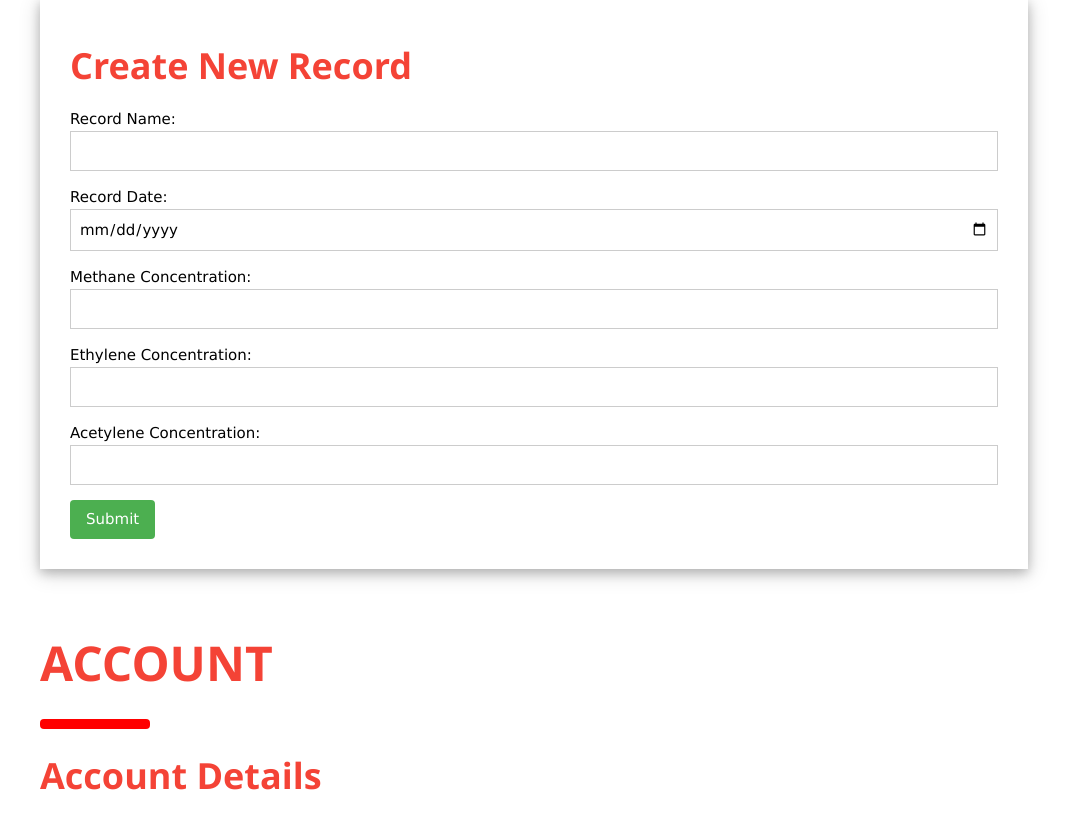
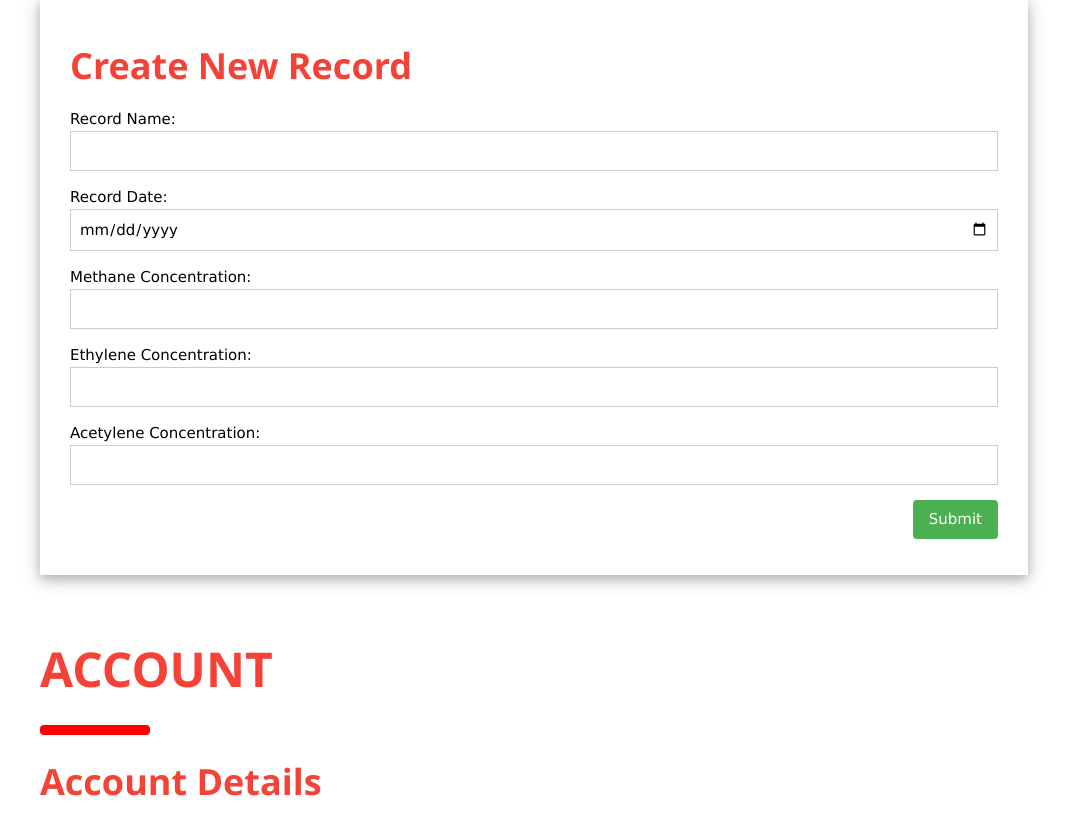
Before and after one commit to nazRainer/dissolved-gas-analysis, a Flask app: page / in a window 1280 px wide. Shown: the part 1255-2070 px from the top of the page, without its empty margins (196-1263 px from the left). Run offline with Flask 2, Linux system fonts and the light colour scheme.

Commit message:
commit record

```diff
--- a/templates/index.html
+++ b/templates/index.html
@@ -111,7 +111,7 @@
                 </tr>
             </table>
             <br><br>
-            <form class="w3-card-4" style="padding: 2rem;">
+            <form class="w3-card-4" style="padding: 2rem; padding-bottom: 5rem;">
                 <h2 class="w3-xxlarge w3-text-red"><b>Create New Record</b></h2>
 
                 <p>Record Name: <input class="w3-input w3-border w3-hover-green" type="text"></p>
@@ -119,7 +119,7 @@
                 <p>Methane Concentration: <input class="w3-input w3-border w3-hover-green" type="number"></p>
                 <p>Ethylene Concentration: <input class="w3-input w3-border w3-hover-green" type="number"></p>
                 <p>Acetylene Concentration: <input class="w3-input w3-border w3-hover-green" type="number"></p>
-                <button class="w3-btn w3-round w3-green">Submit</button>
+                <button class="w3-btn w3-round w3-green w3-right">Submit</button>
             </form>
         </div>
 
```
